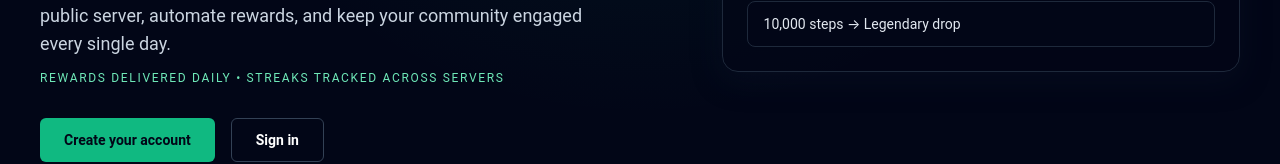
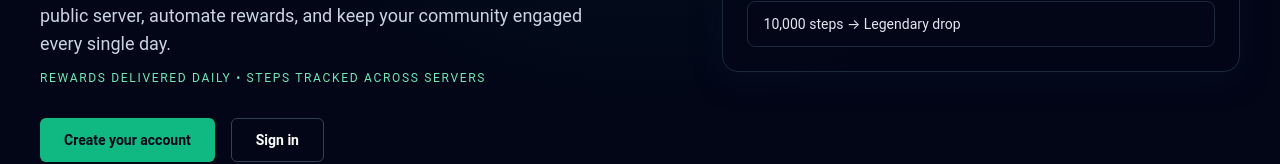
Before and after one commit to JaggerBean/FitCollector, a React (Vite) app in the folder Stepcraft_React/: page / in a window 1280 px wide. Shown: the part 459-623 px from the top of the page. Built offline with nearby package versions, Linux system fonts and the light colour scheme; no server answers.

Commit message:
streaks to steps verbage

```diff
--- a/Stepcraft_React/src/pages/LandingPage.tsx
+++ b/Stepcraft_React/src/pages/LandingPage.tsx
@@ -30,7 +30,7 @@ export default function LandingPage() {
                   and keep your community engaged every single day.
                 </p>
                 <p className="mt-3 text-xs uppercase tracking-[0.14em] text-emerald-300">
-                  Rewards delivered daily • Streaks tracked across servers
+                  Rewards delivered daily • Steps tracked across servers
                 </p>
                 <div className="mt-8 flex flex-wrap gap-4">
                   {isAuthenticated ? (
```
